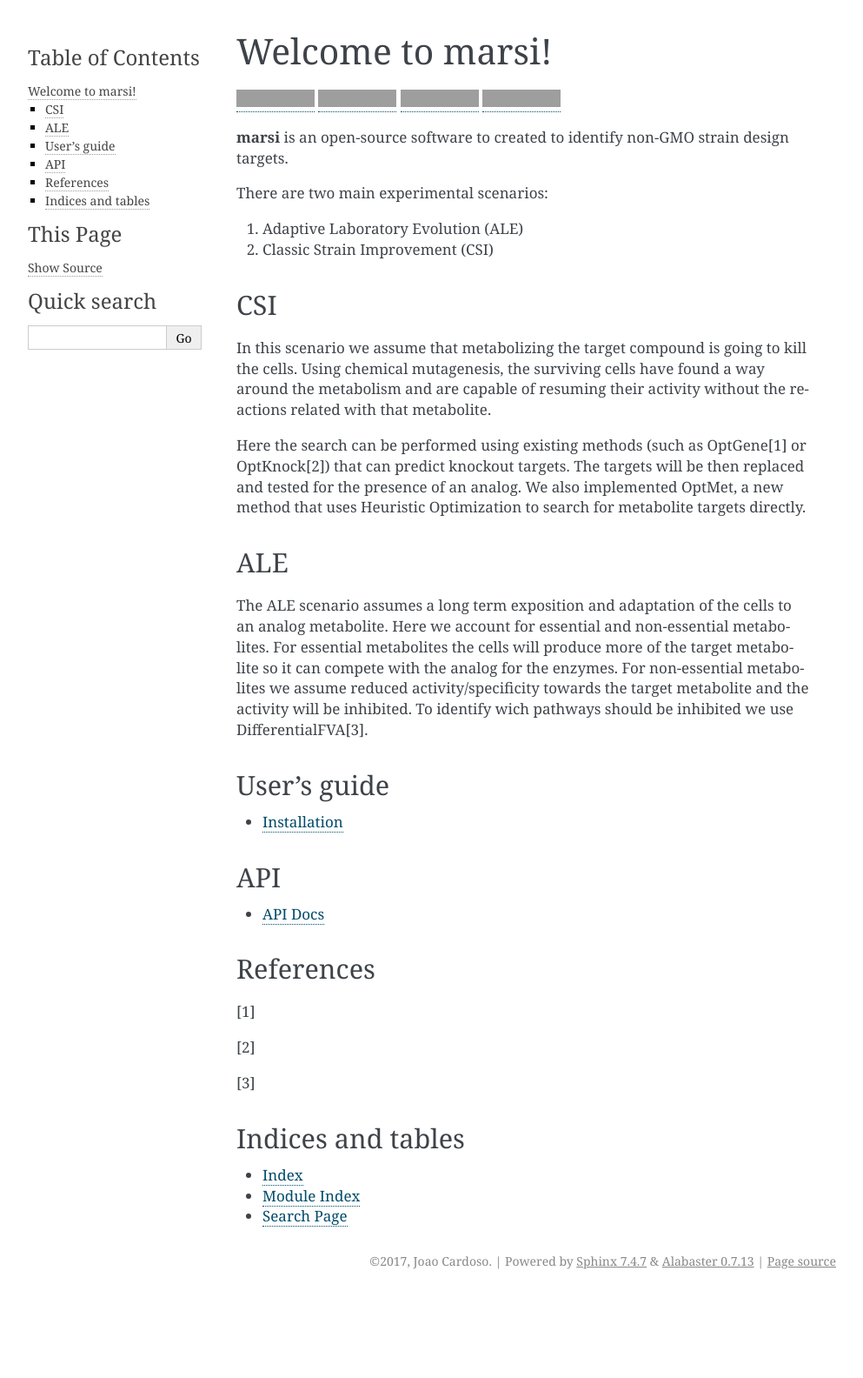
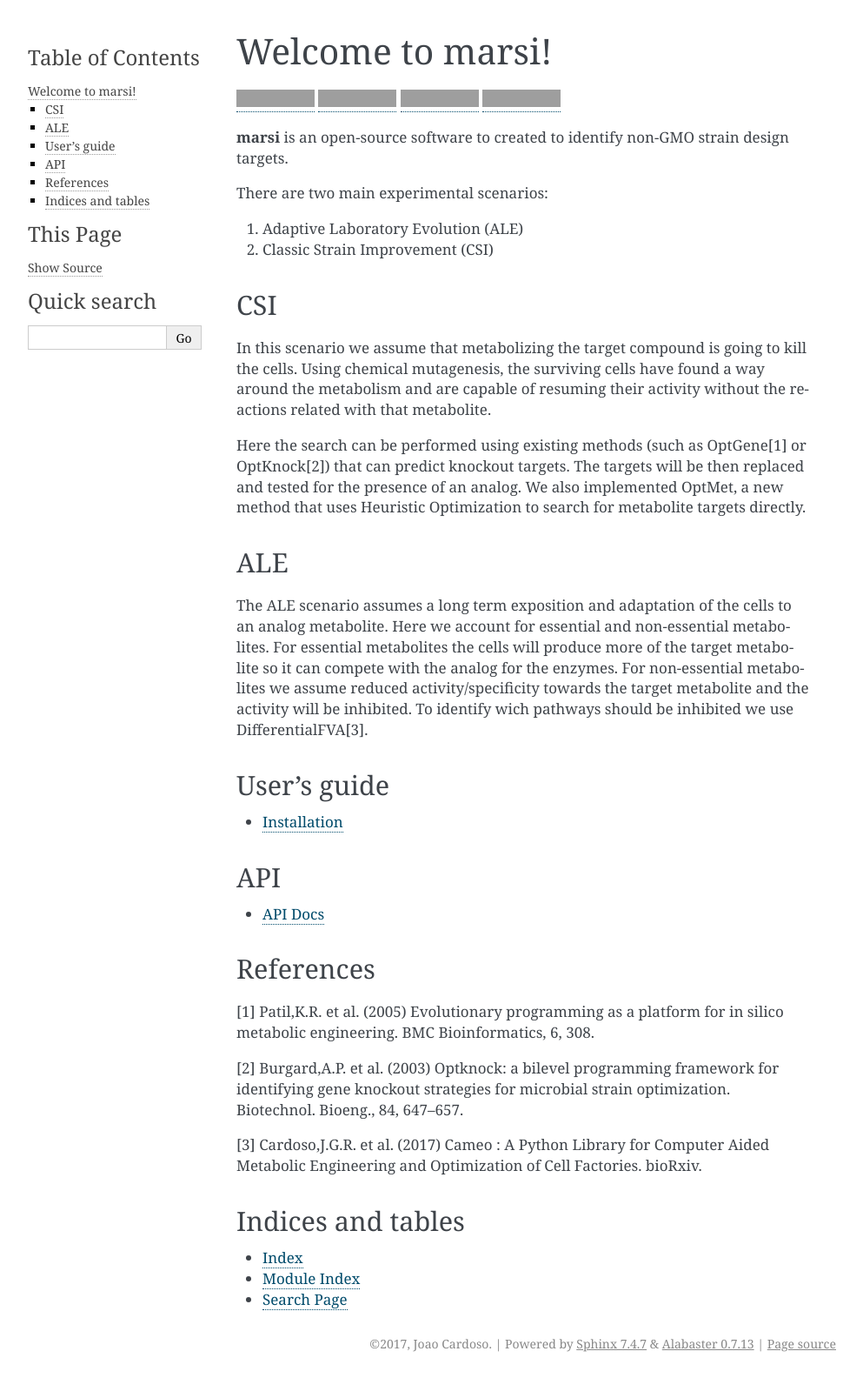
Before and after one commit to pascalaldo/marsi, a Sphinx documentation site: the page built from docs/index.rst, in a window 1280 px wide. Shown: the whole page at 87% size, without its empty margins (148-1141 px from the left). Built offline with Sphinx 7.4.7, drawn with Linux system fonts in a browser that asks for light colours; pages that are not in the unit, such as notebooks, are missing from menus; before the commit the page ends 1489 px from its top, so only the background shows below that; grey boxes are pictures that could not be loaded.

```diff
--- a/docs/index.rst
+++ b/docs/index.rst
@@ -56,11 +56,11 @@ API
 
 References
 ==========
-[1]
+[1] Patil,K.R. et al. (2005) Evolutionary programming as a platform for in silico metabolic engineering. BMC Bioinformatics, 6, 308.
 
-[2]
+[2] Burgard,A.P. et al. (2003) Optknock: a bilevel programming framework for identifying gene knockout strategies for microbial strain optimization. Biotechnol. Bioeng., 84, 647–657.
 
-[3]
+[3] Cardoso,J.G.R. et al. (2017) Cameo : A Python Library for Computer Aided Metabolic Engineering and Optimization of Cell Factories. bioRxiv.
 
 
 
```
Also changed, not shown: docs/installation.rst (+21 -16 lines).
